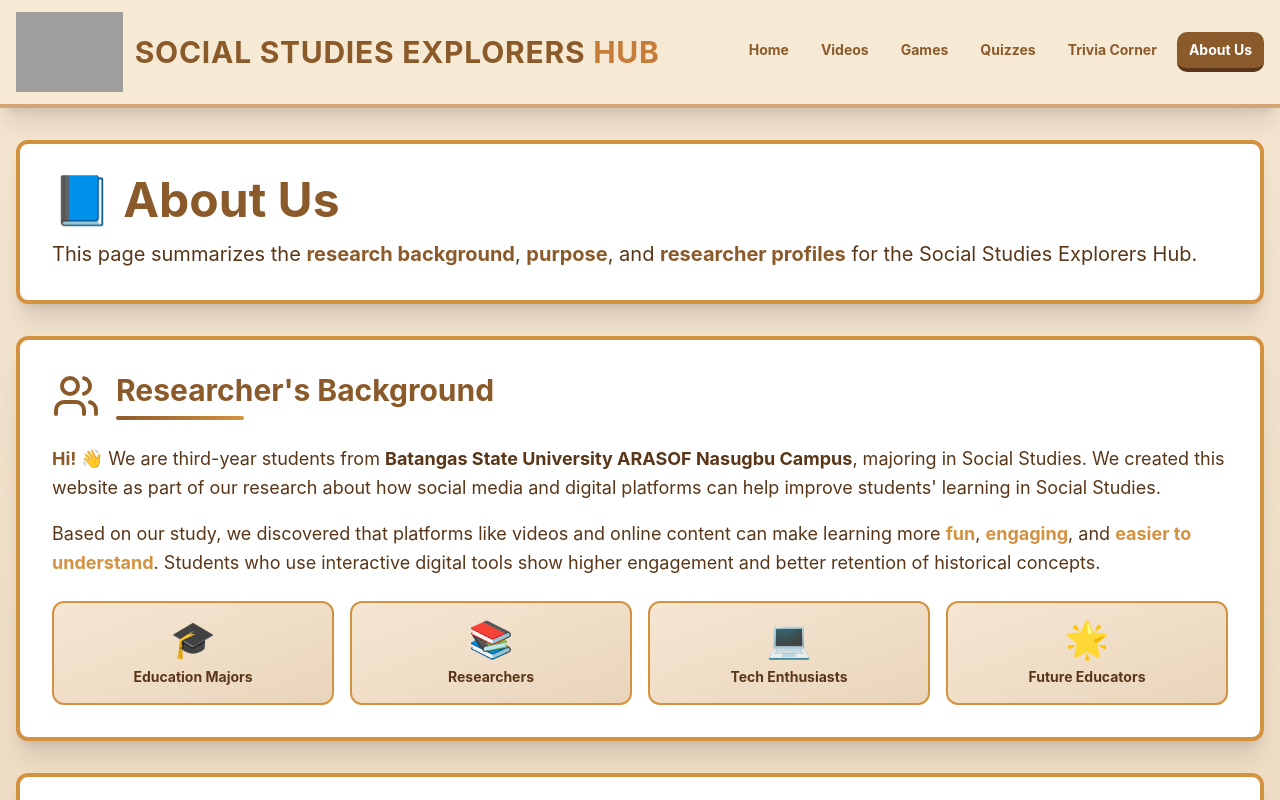
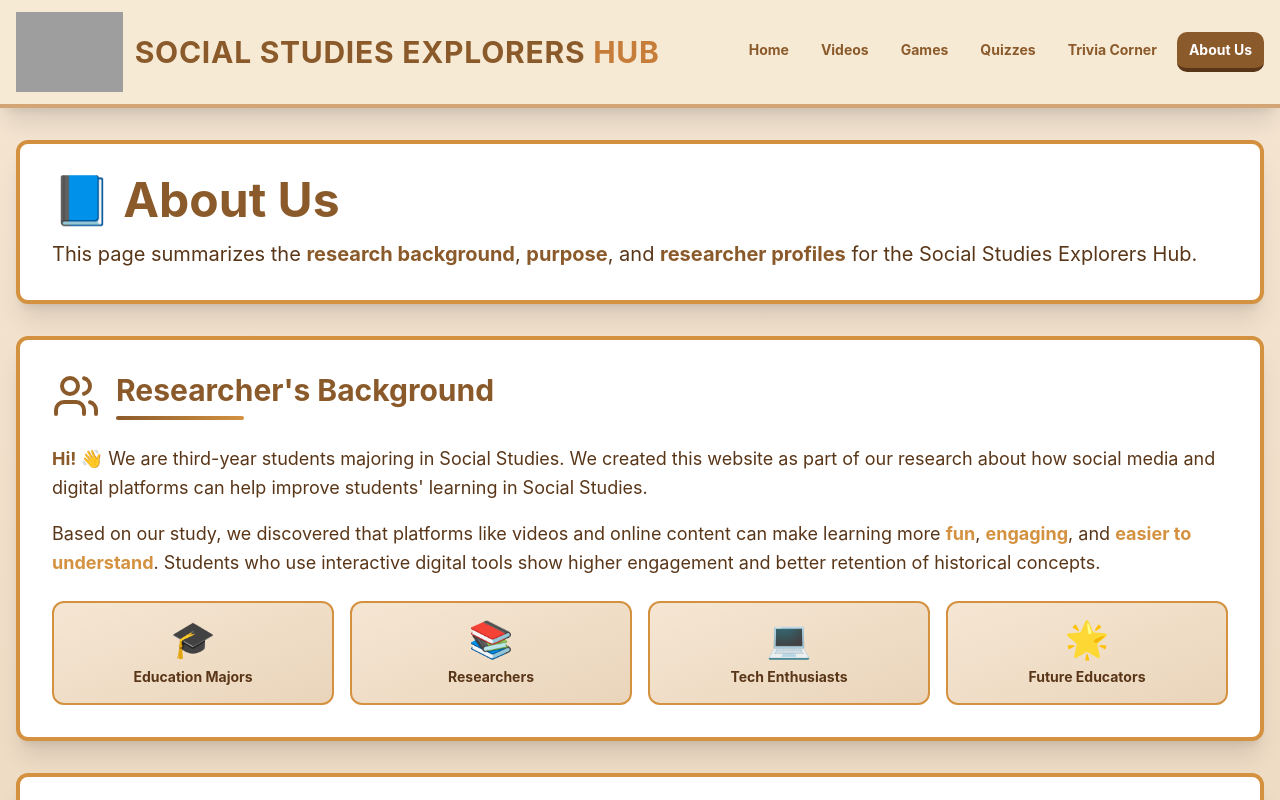
Before and after one commit to lmrkend-pixel/Social-Studies-Explorers, a React (Vite) app: page / in a window 1280 px wide. Both pictures are taken after a click on the button "About Us". Shown: the top 800 px of the page. Built offline with nearby package versions, Linux system fonts and the light colour scheme; grey boxes are pictures that could not be loaded.

Commit message:
about us

```diff
--- a/src/components/AboutSection.tsx
+++ b/src/components/AboutSection.tsx
@@ -29,8 +29,7 @@ export default function AboutSection() {
 
         <div className="space-y-4 text-lg text-[#5a3618] leading-relaxed">
           <p>
-            <strong className="text-[#8b5a2b]">Hi! 👋</strong> We are third-year students from{' '}
-            <strong>Batangas State University ARASOF Nasugbu Campus</strong>, majoring in Social Studies.
+            <strong className="text-[#8b5a2b]">Hi! 👋</strong> We are third-year students majoring in Social Studies.
             We created this website as part of our research about how social media and digital platforms
             can help improve students' learning in Social Studies.
           </p>
```
